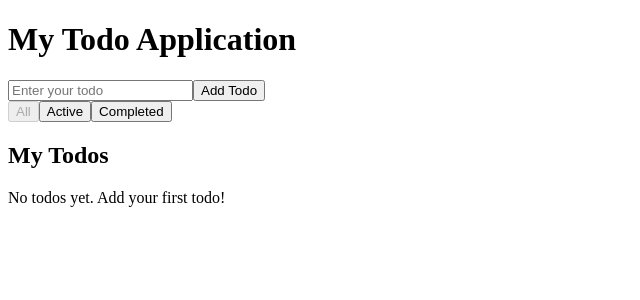
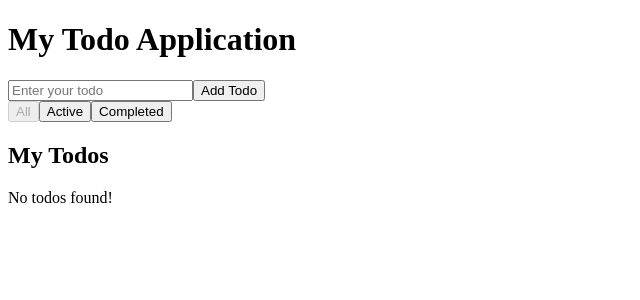
Before and after one commit to darshita2711/lab_10.3_context_api, a React (Vite) app: page / in a window 1280 px wide. Shown: the top 300 px of the page, without its empty margins (0-640 px from the left). Built offline with nearby package versions, Linux system fonts and the light colour scheme.

Commit message:
Implement todo filtering

```diff
--- a/src/components/TodoList.tsx
+++ b/src/components/TodoList.tsx
@@ -2,25 +2,40 @@
 import { useContext } from "react";
 import { TodoContext } from "../context/TodoContext";
 import TodoItem from "./TodoItem";
+import { FilterContext } from "../context/FilterContext";
 
 function TodoList() {
-  const context = useContext(TodoContext);
+   const todoContext = useContext(TodoContext);
+  const filterContext = useContext(FilterContext);
 
-  // Check whether TodoList is inside TodoProvider
-  if (!context) {
-    throw new Error("TodoList must be inside TodoProvider");
+  if (!todoContext || !filterContext) {
+    throw new Error("TodoList must be inside the required Providers");
   }
 
-  const { todos } = context;
+  const { todos } = todoContext;
+  const { filter } = filterContext;
+
+  // Filter todos based on selected filter
+  const filteredTodos = todos.filter((todo) => {
+    if (filter === "active") {
+      return !todo.completed;
+    }
+
+    if (filter === "completed") {
+      return todo.completed;
+    }
+
+    return true;
+  });
 
   return (
     <div>
       <h2>My Todos</h2>
 
-      {todos.length === 0 ? (
-        <p>No todos yet. Add your first todo!</p>
+     {filteredTodos.length === 0 ? (
+        <p>No todos found!</p>
       ) : (
-        todos.map((todo) => (
+        filteredTodos.map((todo) => (
           <TodoItem key={todo.id} todo={todo} />
         ))
       )}
```
